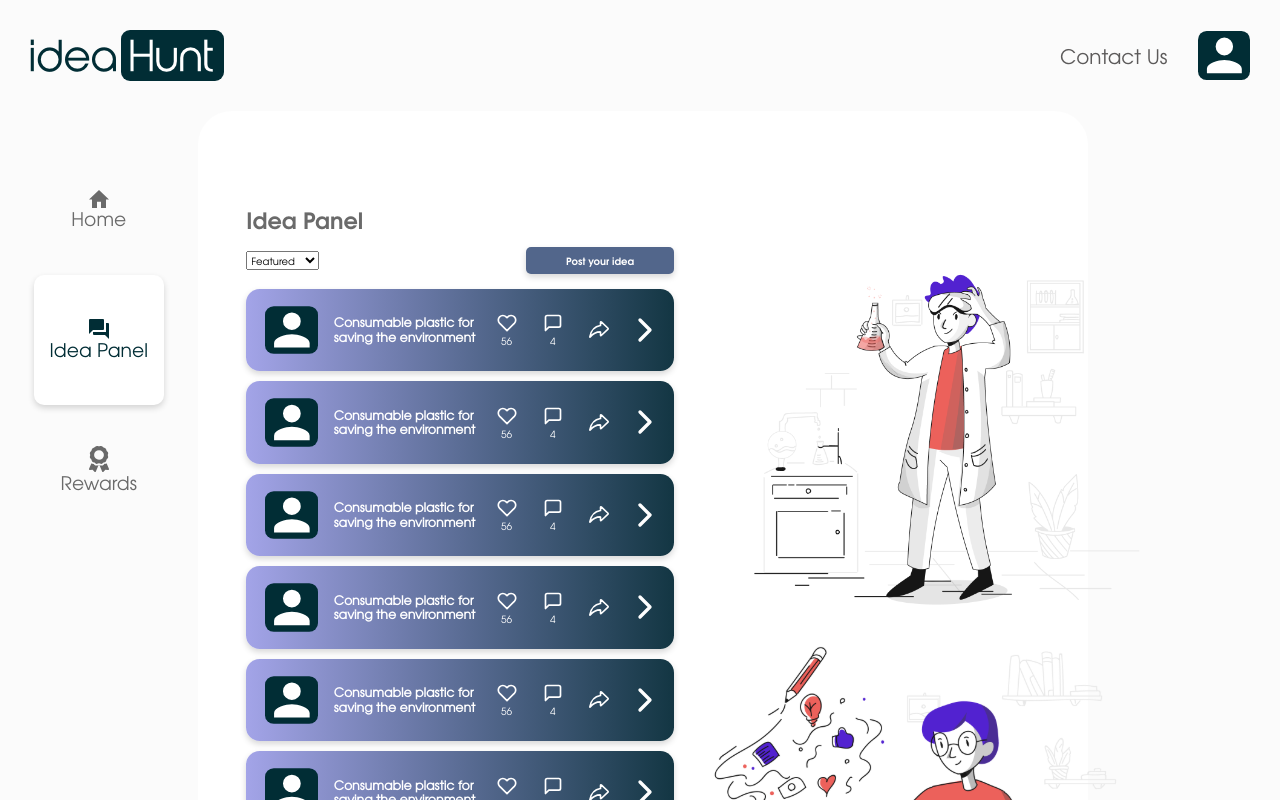
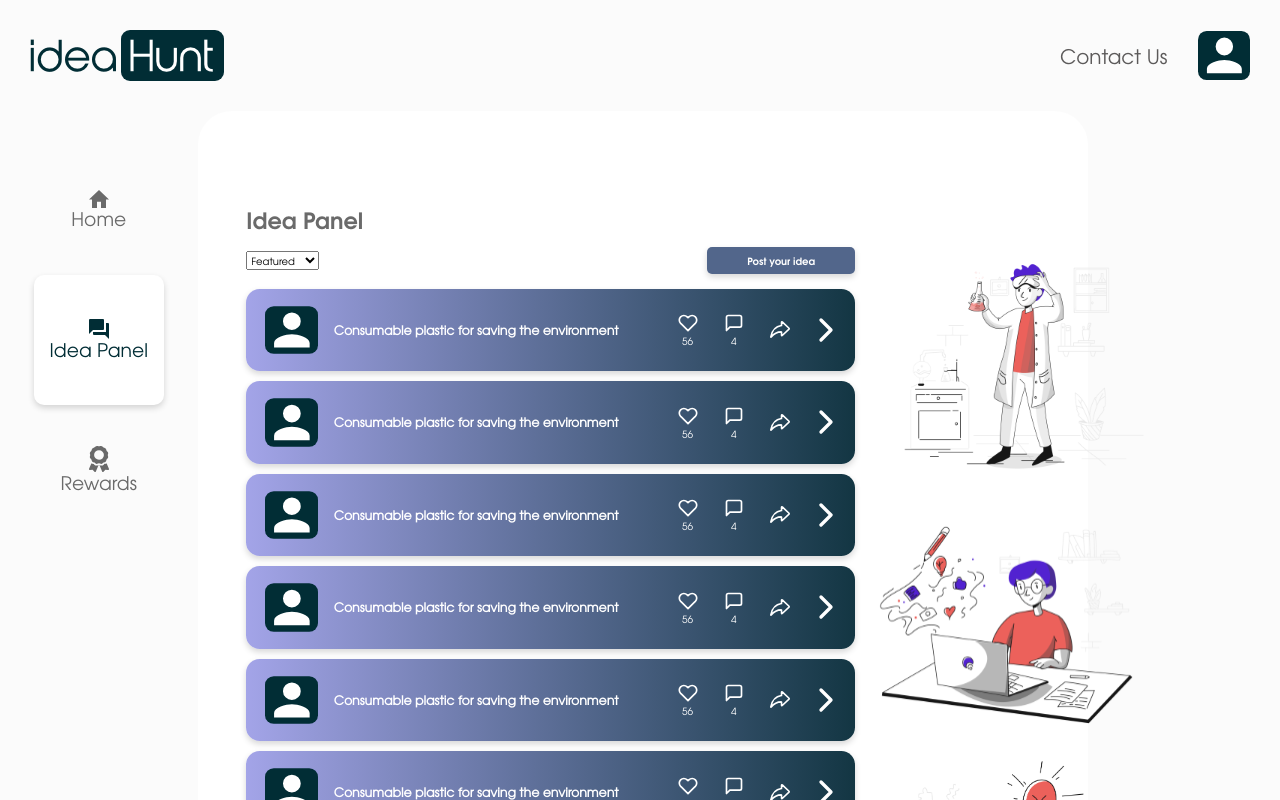
Before and after one commit to Mynk-9/gradcap-ideahunt, a React (Create React App) app: page /idea-panel in a window 1280 px wide. Shown: the top 800 px of the page. Built offline with nearby package versions, Linux system fonts and the light colour scheme.

Commit message:
Fixed width of Idea Panel arts to make sure they scale well in different screen sizes

```diff
--- a/src/pages/ideapanel/IdeaPanel.module.scss
+++ b/src/pages/ideapanel/IdeaPanel.module.scss
@@ -61,6 +61,7 @@
 
         img {
             margin-right: -10rem;
+            width: 30rem;
         }
     }
 }
```
